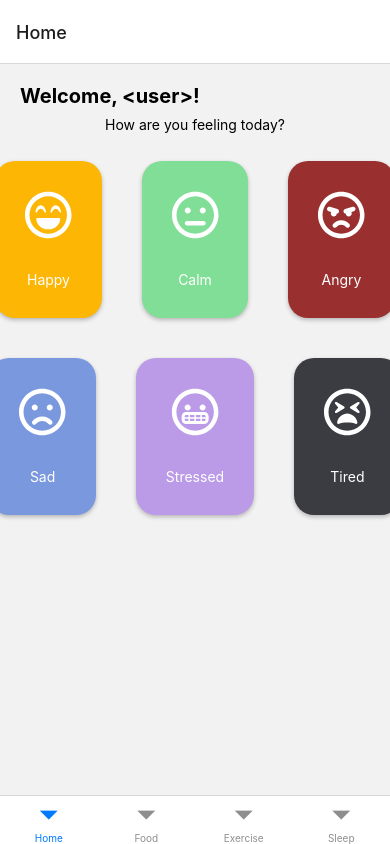
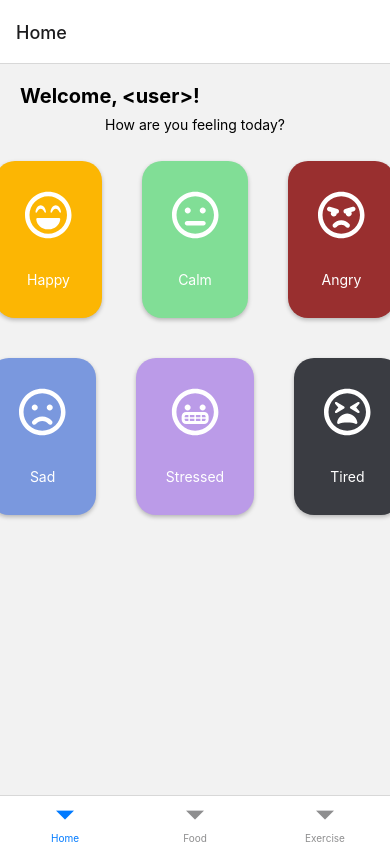
Before and after one commit to accunha11/acm_hacks_team_umbreon, a React Native app in the folder koality/: screen / in a window 390 px wide. Built offline with nearby package versions, Linux system fonts and the light colour scheme.

Commit message:
delete sleep

```diff
--- a/koality/App.js
+++ b/koality/App.js
@@ -19,7 +19,6 @@ import {
 import HomeScreen from './pages/HomeScreen';
 import FoodScreen from './pages/FoodScreen';
 import ExerciseScreen from './pages/ExerciseScreen';
-import SleepScreen from './pages/SleepScreen';
 
 const Stack = createStackNavigator();
 const Tab = createBottomTabNavigator();
@@ -47,12 +46,6 @@ function App() {
           options={{
             tabBarLabel: 'Exercise',
           }}  />
-        <Tab.Screen
-          name="Sleep"
-          component={SleepScreen}
-          options={{
-            tabBarLabel: 'Sleep',
-          }} />
       </Tab.Navigator>
     </NavigationContainer>
   );
--- a/koality/pages/SleepScreen.js
+++ /dev/null
@@ -1,13 +0,0 @@
-import * as React from 'react';
-import { View, Text, SafeAreaView } from 'react-native';
-
-const SleepScreen = () => {
-  return (
-    <SafeAreaView style={{ flex: 1 }}>
-      <View style={{ flex: 1, padding: 16 }}>
-
-      </View>
-    </SafeAreaView>
-  );
-}
-export default SleepScreen;
```
